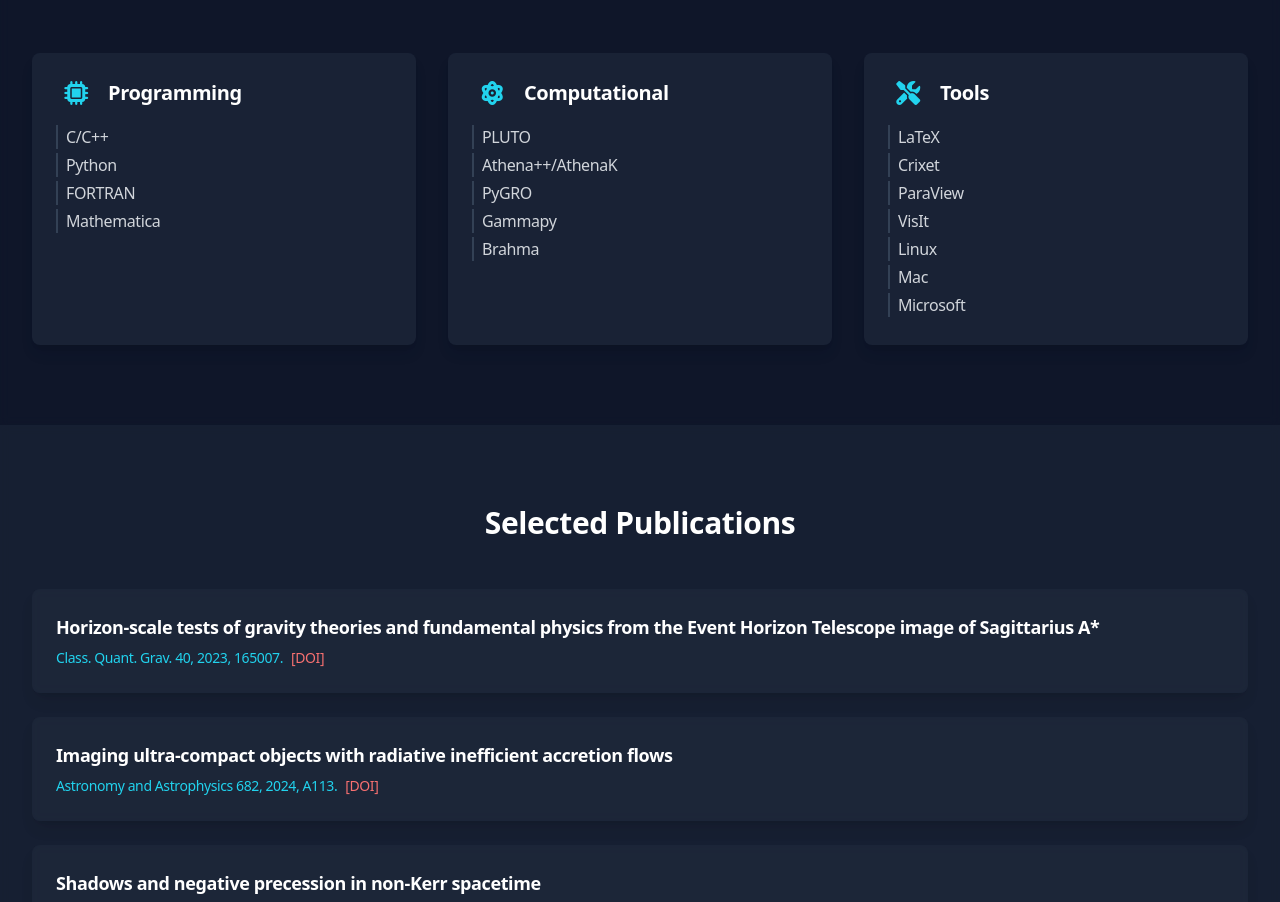
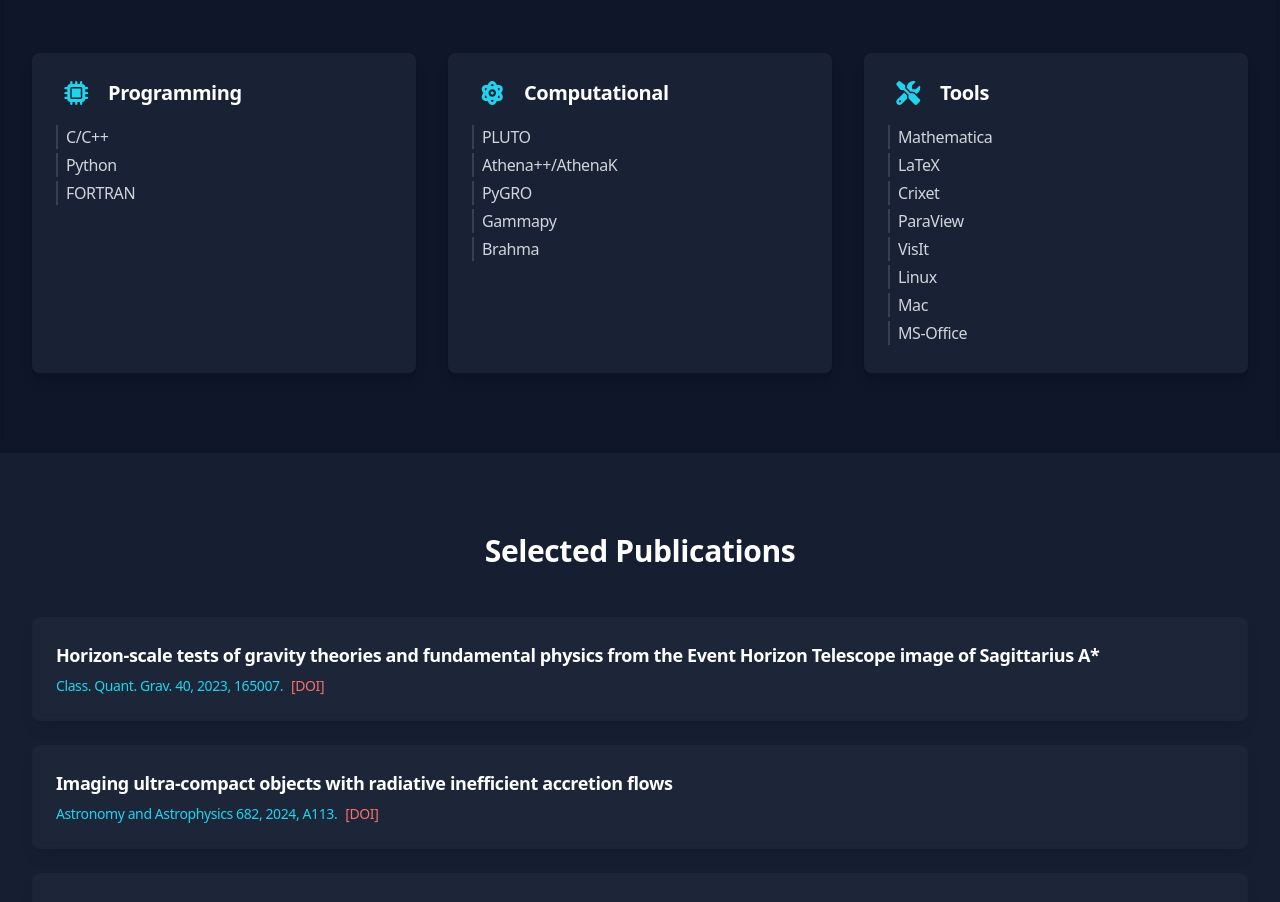
Before and after one commit to Parth-G-Bambhaniya/Parth-G-Bambhaniya.github.io, a React (Vite) app: page / in a window 1280 px wide. Shown: the part 3000-3902 px from the top of the page. Built offline with nearby package versions, Linux system fonts and the light colour scheme; some icons are missing.

Commit message:
Update App.jsx

```diff
--- a/src/App.jsx
+++ b/src/App.jsx
@@ -66,11 +66,11 @@ const experienceData = [
 ];
 
 const skillsData = {
-  programming: ["C/C++", "Python", "FORTRAN", "Mathematica",],
+  programming: ["C/C++", "Python", "FORTRAN"],
   computational: [
     "PLUTO", "Athena++/AthenaK", "PyGRO", "Gammapy", "Brahma"
   ],
-  tools: ["LaTeX", "Crixet", "ParaView", "VisIt", "Linux", "Mac", "Microsoft"]
+  tools: ["Mathematica", "LaTeX", "Crixet", "ParaView", "VisIt", "Linux", "Mac", "MS-Office"]
 };
 
 const fullPublicationsList = [
```
